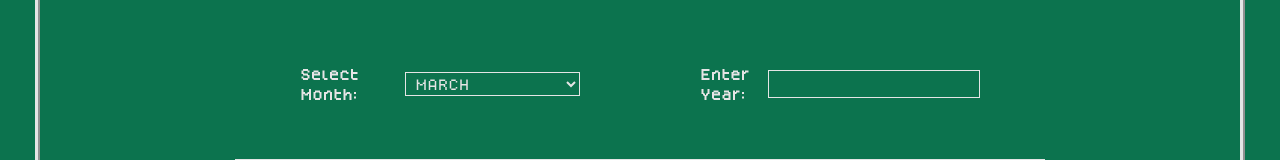
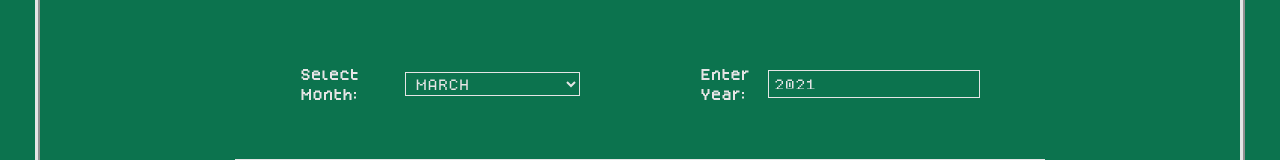
Before and after one commit to grantortino/job-hunter, a React (Create React App) app: page /yesterday in a window 1280 px wide. Shown: the part 126-286 px from the top of the page. Built offline with nearby package versions, Linux system fonts and the light colour scheme.

Commit message:
solved a small bug regarding the year in the filter function

```diff
--- a/src/components/JournalYesterday.js
+++ b/src/components/JournalYesterday.js
@@ -9,6 +9,7 @@ import jobstore from "../stores/JobStore";
 const JournalYesterday = () => {
   // state
   const [month, setMonth] = useState(new Date().getMonth() + 1);
+  //
   const [year, setYear] = useState(new Date().getFullYear());
   const [modalForEntriesVisible, setModalForEntriesVisible] = useState(false);
   const [dataForModal, setdataForModal] = useState([]);
@@ -19,8 +20,6 @@ const JournalYesterday = () => {
     setModalForEntriesVisible(true);
     setdataForModal(data);
   };
-
-
 
   // filter entries but how?
 
@@ -64,6 +63,7 @@ const JournalYesterday = () => {
             <input
               className="yesterday-year-search font-small"
               type="text"
+              value={year}
               onChange={(e) => setYear(parseInt(e.target.value))}></input>
           </div>
         </div>
--- a/src/stores/JobStore.js
+++ b/src/stores/JobStore.js
@@ -155,4 +155,14 @@ const jobstore = {
 
 jobstore.load();
 
+//  filter verwenden um alle zahlen, die >= 4 sind, und danach reduce verwenden, um eine summe von allen diesen zahlen zu haben (19).
+
+const numbers = [1, 2, 3, 4, 5, 6, 7, 8];
+
+// impostare sempre un valore predefinito per evitare errori postumi
+console.log(
+  "UND DIE SUMME IST...",
+  numbers.filter((num) => num >= 4).reduce((sum, num) => sum + num, 0)
+);
+
 export default jobstore;
```
